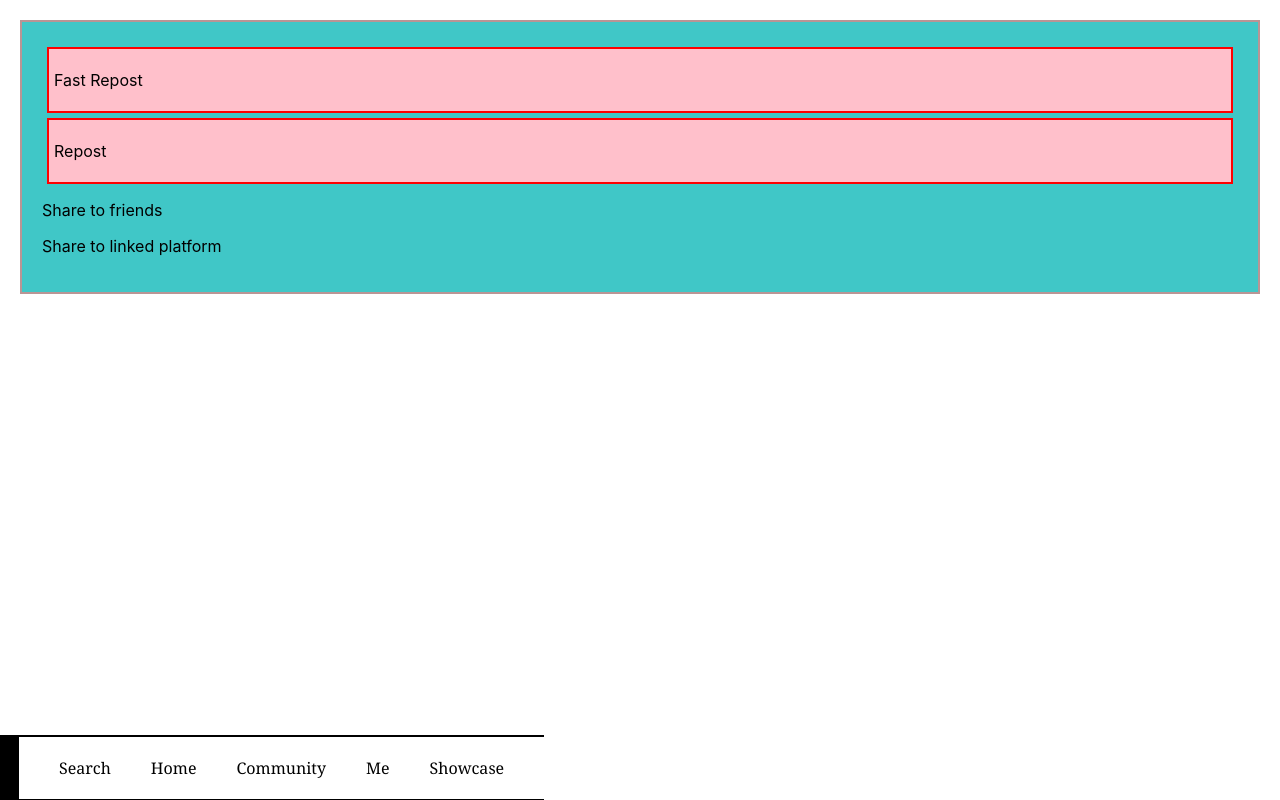
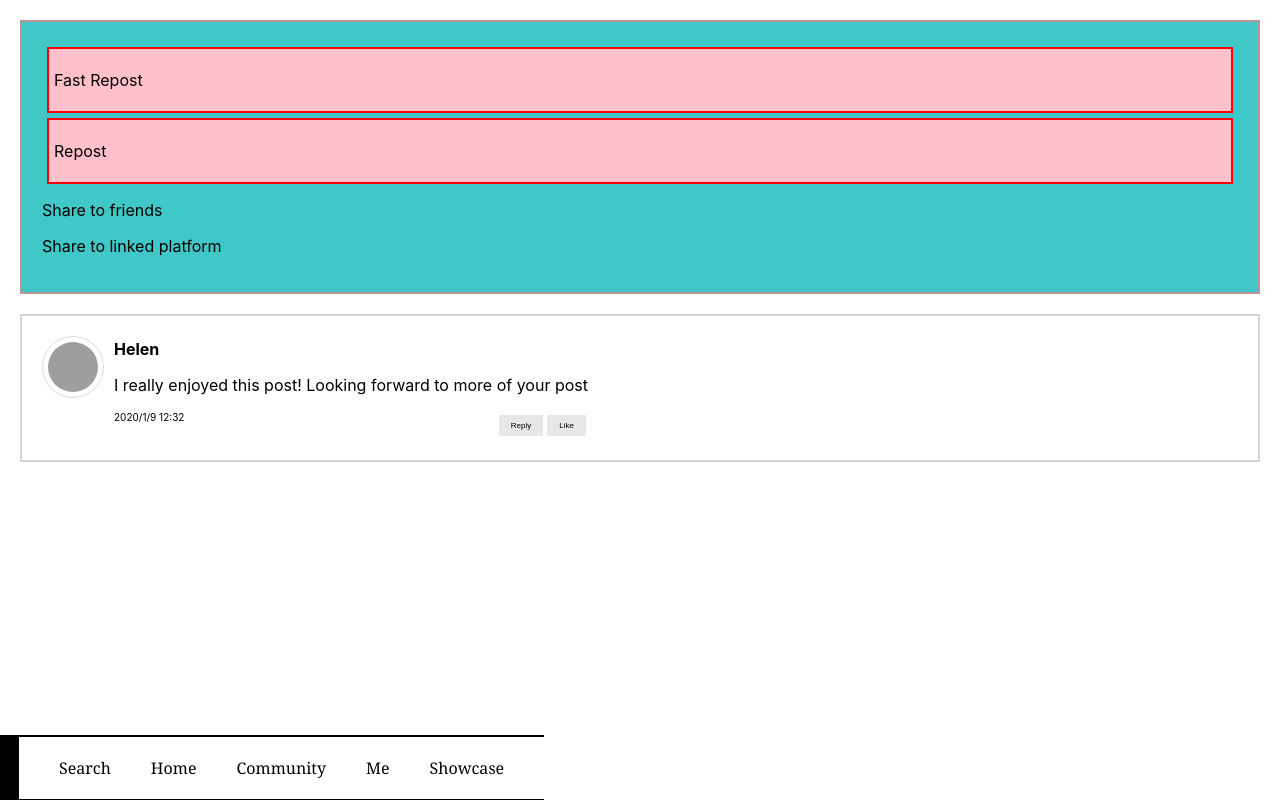
Before and after one commit to agile-dev-assignments/project-setup-team-ikedacho-visionary, a React (Create React App) app in the folder front-end/: page /components_showcase in a window 1280 px wide. Built offline with nearby package versions, Linux system fonts and the light colour scheme; grey boxes are pictures that could not be loaded.

Commit message:
Added: Comment Component

```diff
--- a/front-end/package.json
+++ b/front-end/package.json
@@ -8,6 +8,7 @@
     "@testing-library/user-event": "^12.8.3",
     "react": "^17.0.1",
     "react-dom": "^17.0.1",
+    "react-router-dom": "^5.2.0",
     "react-scripts": "4.0.3",
     "web-vitals": "^1.1.0"
   },
--- /dev/null
+++ b/front-end/src/auxiliary/Comment.css
@@ -0,0 +1,46 @@
+
+.Comment{
+    padding: 20px;
+    margin: 20px;
+    background-color: white;
+    border: 2px solid lightgray;
+    display: flex;
+
+}
+.Comment img{
+    border: 1px solid #ddd;
+    border-radius: 50%;
+    padding: 5px;
+    width: 50px;
+    height:50px;
+    position: relative;
+}
+.Text{
+    padding-left: 10px;
+    padding-top: 3px;
+
+}
+
+.actions{
+    position: relative;
+    float: right;
+}
+#datetime{
+    Font-size:10px;
+    position: relative;
+    float: left;
+}
+.Reply,.Like{
+    background-color: #4CAF50; /* Green */
+    border: none;
+    color: white;
+    padding: 6px 12px;
+    text-align: center;
+    text-decoration: none;
+    display: inline-block;
+    font-size: 8px;
+    margin: 4px 2px;
+    cursor: pointer;
+    background-color: #e7e7e7;
+    color: black;
+}
--- /dev/null
+++ b/front-end/src/auxiliary/Comment.js
@@ -0,0 +1,26 @@
+import React from 'react'
+import './Comment.css'
+
+const Comment = (props) => {
+
+  return (
+    <div class="Comment">
+        <img class="img" src={props.img} />
+        <div class="Text">
+        <strong class = "username">{props.UserName}</strong>
+        <p class = "content">{props.content}</p>
+        <div class="Footer">
+            <div id="datetime">{props.Senttime}</div>
+            <div class = "actions">
+            <button class = "Reply"> Reply</button>
+            <button class = "Like"> Like</button>
+            </div>
+            </div>
+        </div>
+    </div>
+  )
+}
+
+
+
+export default Comment
--- a/front-end/src/auxiliary/Showcase.js
+++ b/front-end/src/auxiliary/Showcase.js
@@ -1,12 +1,20 @@
 import React from 'react';
 import Repost from './Repost'
+import Comment from './Comment.js'
 
 const Showcase = (props) => {
 
     return (
         <>
             <Repost />
+
+            <Comment UserName = "Helen"
+            img = "https://image.freepik.com/free-vector/smiling-girl-avatar_102172-32.jpg"
+            content = "I really enjoyed this post! Looking forward to more of your post"
+            Senttime = "2020/1/9 12:32"/>
+
         </>
+
     );
 }
 
```
Also changed, not shown: front-end/src/auxiliary/PostContent.css (added), front-end/src/auxiliary/PostContent.js (added), 1 other file (tests, documents, lock files or other folders).
